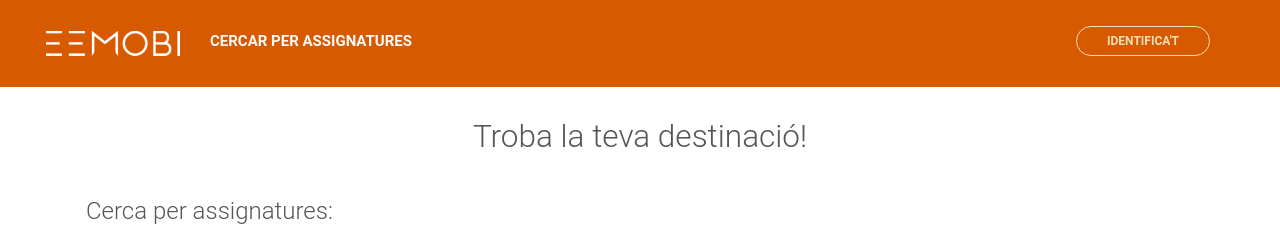
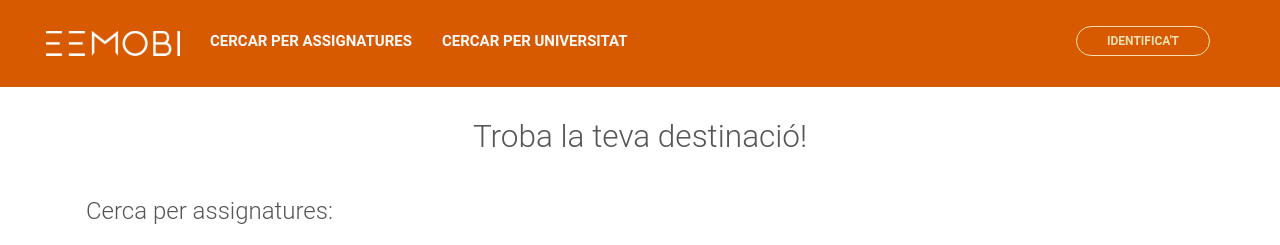
Before and after one commit to marcbernal1457749/EEMobi, a PHP site: template views/BuscadorAssignatures.php in a window 1280 px wide. Shown: the top 245 px of the page. Run offline with PHP 8.4, Linux system fonts and the light colour scheme; the template is opened without the code that fills it: most values are stand-ins (such as "Sample title", 1, 10 or a date in 2020); data that the repository does not hold is empty; some libraries are stand-ins or nearby versions.

Commit message:
add cerca universita headers

```diff
--- a/views/templates/Header.php
+++ b/views/templates/Header.php
@@ -45,6 +45,7 @@
                 <div class="collapse navbar-collapse" id="bs-example-navbar-collapse-1">
                     <ul class="nav navbar-nav navbar-left nav-scroll">
                         <li><a href="./searchSubject.php">Cercar per assignatures</a></li>
+                        <li><a href="">Cercar per universitat</a></li>
                    </ul>
                     <ul class="nav navbar-nav navbar-right">
                         <li class="login "><a href="login">Identifica't</a></li>
--- a/views/templates/HeaderAdmin.php
+++ b/views/templates/HeaderAdmin.php
@@ -82,6 +82,7 @@
 
                     <ul class="nav navbar-nav navbar-left">
                         <li><a href="./searchSubject.php">Cercar per assignatures</a></li>
+                        <li><a href="">Cercar per universitat</a></li>
                     </ul>
                     <ul class="nav navbar-nav navbar-right ">
                         <li><a  class="welcome" href="/EEmobi/Perfil"><?php echo $_SESSION['nom']; ?></a></li>
--- a/views/templates/HeaderInfo.php
+++ b/views/templates/HeaderInfo.php
@@ -61,7 +61,8 @@
                 <div class="collapse navbar-collapse" id="bs-example-navbar-collapse-1">
 
                     <ul class="nav navbar-nav navbar-left">
-                        <li><a href="./searchSubject.php">Cercar per assignatures</a></li> <!-- TODO: CAMBIAR POR PATH ENTERO http://deic-projectes.uab.cat/EEmobi/searchSubject.php -->
+                        <li><a href="./searchSubject.php">Cercar per assignatures</a></li>
+                        <li><a href="">Cercar per universitat</a></li>
                    </ul>
                    <ul class="nav navbar-nav navbar-right ">
                        <li><a  class="welcome" href="/EEmobi/Perfil"><?php echo $_SESSION['nom']; ?></a></li>
--- a/views/templates/HeaderProfile.php
+++ b/views/templates/HeaderProfile.php
@@ -63,6 +63,7 @@
 
                     <ul class="nav navbar-nav navbar-left">
                         <li><a href="./searchSubject.php">Cercar per assignatures</a></li>
+                        <li><a href="">Cercar per universitat</a></li>
                    </ul>
                    <ul class="nav navbar-nav navbar-right ">
                          <li class="welcome"><?php echo $_SESSION['nom']; ?></li>
--- a/views/templates/HeaderUser.php
+++ b/views/templates/HeaderUser.php
@@ -56,7 +56,9 @@
 
                     <ul class="nav navbar-nav navbar-left nav-scroll">
                         <li><a href="./searchSubject.php">Cercar per assignatures</a></li>
+                        <li><a href="">Cercar per universitat</a></li>
                    </ul>
+
                    <ul class="nav navbar-nav navbar-right nav-scroll">
                        <li><a class="welcome" href="/EEmobi/Perfil"><?php echo $_SESSION['nom']; ?></a></li>
                      <li class="dropdown">
@@ -75,6 +77,7 @@
                     </li>
                     </ul>
 
+
                 </div><!-- /.navbar-collapse -->
 
 
```
